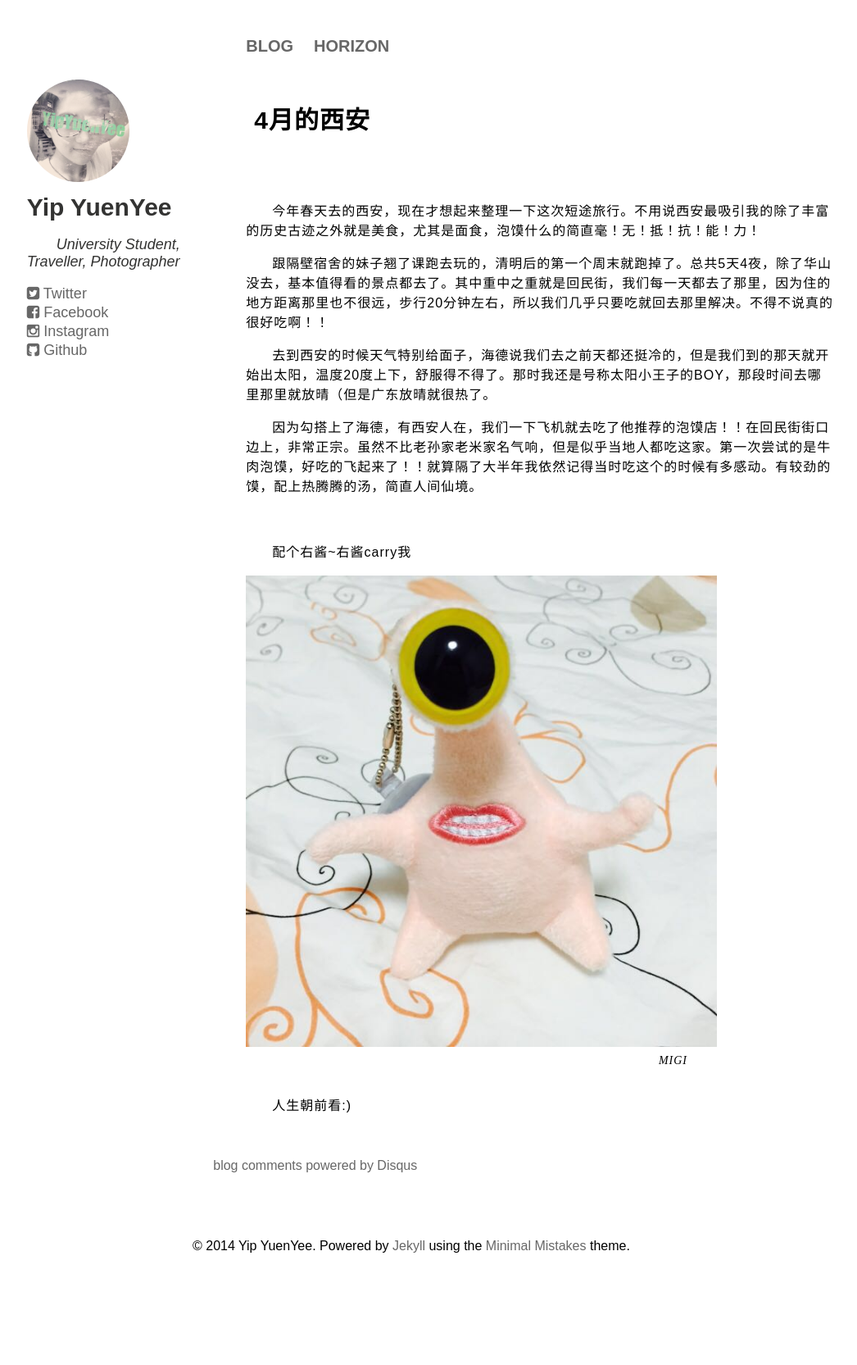
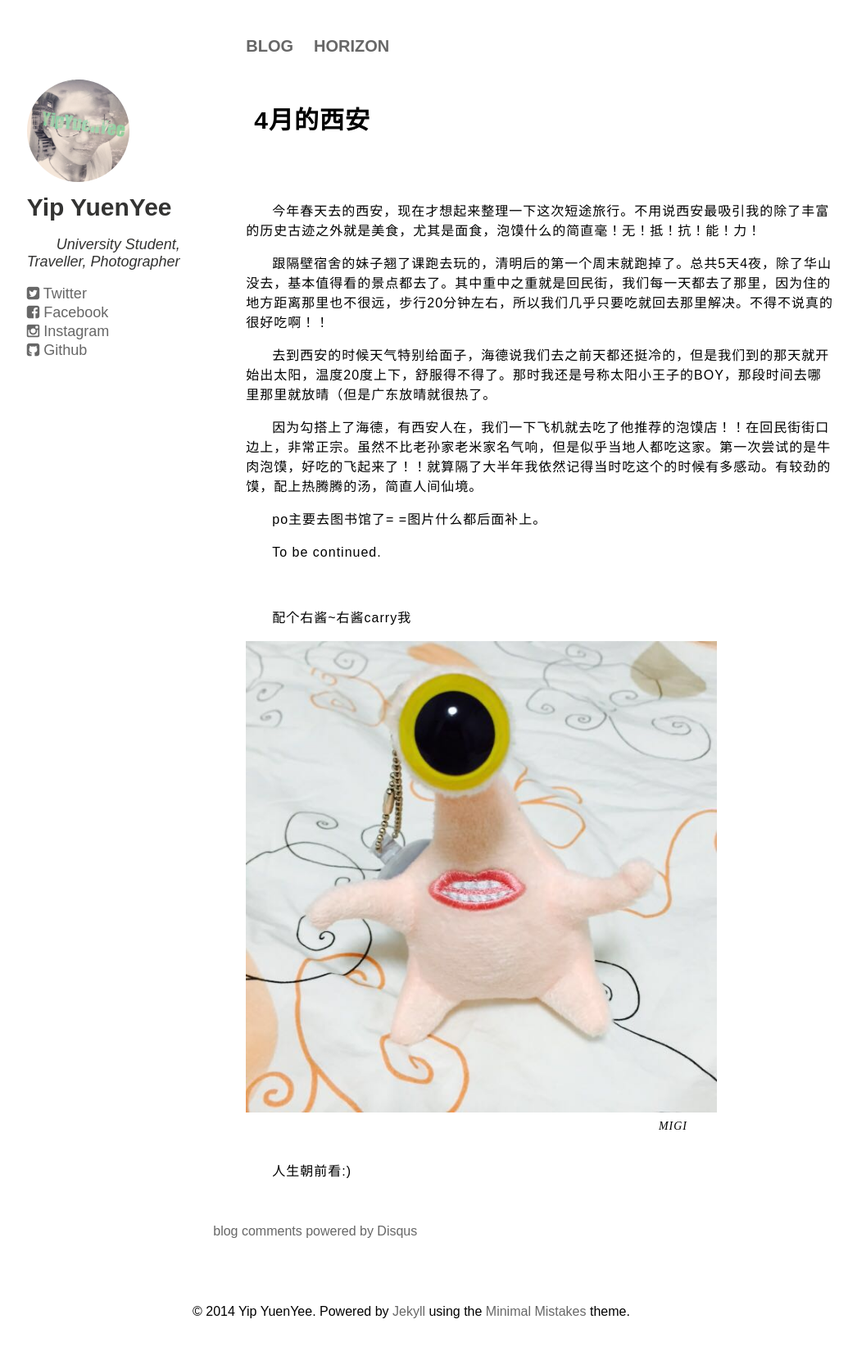
Before and after one commit to kusmour/blog_jekyll, a Jekyll site: the page built from _posts/2015-12-15-4yuedexian.md, in a window 1280 px wide. Shown: the whole page at 82% size, without its empty margins (89-1135 px from the left). Built offline with Jekyll 4.4.1, drawn with Linux system fonts in a browser that asks for light colours; some web fonts are replaced; comment, search, counter and statistics services are not loaded; before the commit the page ends 1585 px from its top, so only the background shows below that.

Commit message:
new post 12-12

```diff
--- a/_posts/2015-12-15-4yuedexian.md
+++ b/_posts/2015-12-15-4yuedexian.md
@@ -12,6 +12,10 @@ title: 4月的西安
 
 因为勾搭上了海德，有西安人在，我们一下飞机就去吃了他推荐的泡馍店！！在回民街街口边上，非常正宗。虽然不比老孙家老米家名气响，但是似乎当地人都吃这家。第一次尝试的是牛肉泡馍，好吃的飞起来了！！就算隔了大半年我依然记得当时吃这个的时候有多感动。有较劲的馍，配上热腾腾的汤，简直人间仙境。
 
+po主要去图书馆了= =图片什么都后面补上。
+
+To be continued.
+
 <br>
 
 配个右酱~右酱carry我
```
